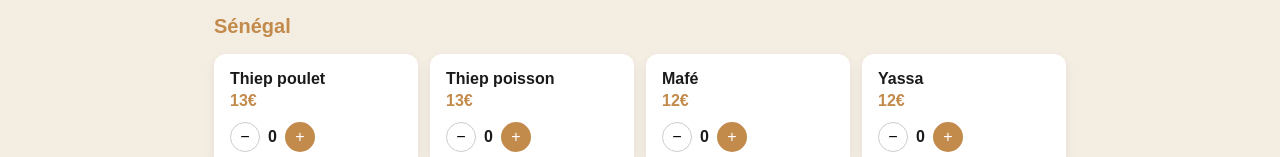
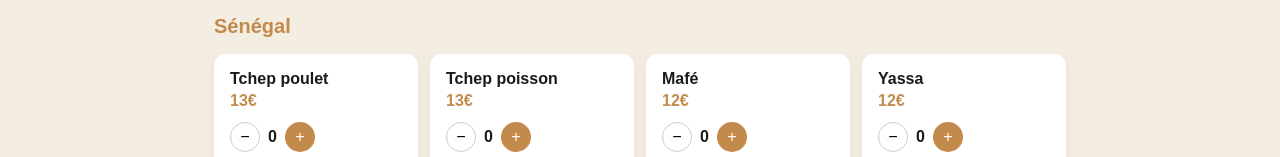
Before and after one commit to arlenemanuella56-star/KEM_EAT_FOODS, a Next.js app: page /commande in a window 1280 px wide. Shown: the part 540-697 px from the top of the page. Built offline with nearby package versions, Linux system fonts and the light colour scheme.

Commit message:
Update page.js

```diff
--- a/app/commande/page.js
+++ b/app/commande/page.js
@@ -11,8 +11,8 @@ const menu = [
   { id: 4, nom: "Koki", prix: 8, categorie: "Cameroun" },
   { id: 5, nom: "Kedjenou de poulet", prix: 13, categorie: "Côte d'Ivoire" },
   { id: 6, nom: "Garba", prix: 10, categorie: "Côte d'Ivoire" },
-  { id: 7, nom: "Thiep poulet", prix: 13, categorie: "Sénégal" },
-  { id: 8, nom: "Thiep poisson", prix: 13, categorie: "Sénégal" },
+  { id: 7, nom: "Tchep poulet", prix: 13, categorie: "Sénégal" },
+  { id: 8, nom: "Tchep poisson", prix: 13, categorie: "Sénégal" },
   { id: 9, nom: "Mafé", prix: 12, categorie: "Sénégal" },
   { id: 10, nom: "Yassa", prix: 12, categorie: "Sénégal" },
   { id: 11, nom: "Jollof rice", prix: 11, categorie: "Nigeria" },
```
